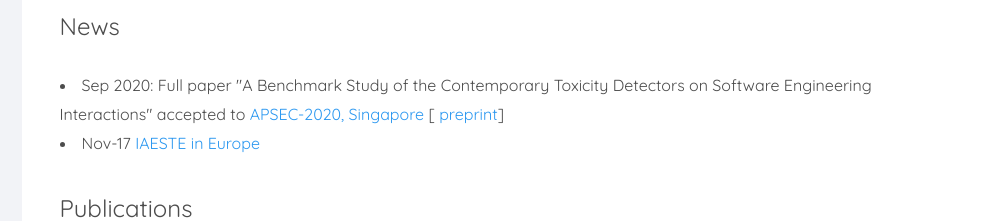
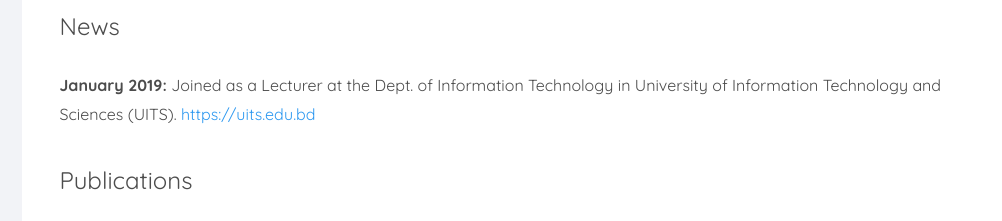
Before and after one commit to asmaulhusnabd/asmaulhusnabd.github.io, a plain HTML site: page index.html in a window 1280 px wide. Shown: the part 276-497 px from the top of the page, 278-1280 px from the left. Drawn offline with nearby package versions, Linux system fonts and the light colour scheme; a web font is replaced by a local one.

Commit message:
News and Publication Update

```diff
--- a/index.html
+++ b/index.html
@@ -142,12 +142,9 @@
 						</p>
 						<div class="colorlib-narrow-content">
 							<font size="3">
-								<li>Sep 2020: Full paper "A Benchmark Study of the Contemporary Toxicity Detectors on Software Engineering Interactions" accepted to
-								<a href="https://formal-analysis.com/apsec/2020/"> APSEC-2020, Singapore</a> [<a href="https://arxiv.org/abs/2009.09331"> preprint</a>] </li>
-
+								<strong>January 2019:</strong> Joined as a Lecturer at the Dept. of Information Technology in University of Information Technology and Sciences (UITS). <a href="https://uits.edu.bd">https://uits.edu.bd</a>
 							</font>
 							<font size="3">
-								<li>Nov-17 <a href="https://iaeste.org/news_items/bangladeshi-student-jaydeb-sarker-on-his-experience-in-germany"> IAESTE in Europe</a> </li>
 							</font>
 						</div>
 					</section>
@@ -164,7 +161,7 @@
 															[1].  <strong>Asmaul Husna</strong>, Habibur Rahman and Emrana Kabir Hashi, <a href="https://doi.org/10.1109/ICASERT.2019.8934507">"Statistical Approach for Classifying Sentiment Reviews by Reducing Dimension using Truncated Singular Value Decomposition"</a>, In: IEEE International Conference on Advances in Science, Engineering and Robotics Technology (ICASERT-2019).
 													</font>
 												</p>
-												< p style="text-align:justify">
+												<p style="text-align:justify">
 													<font size="4">
 															[2]. Habibur Rahman, Julia Rahman and <strong>Asmaul Husna</strong>, <a href="http://doi.org/10.1109/ECACE.2019.8679393"> "WALGES: Weighted Probability Based Scoring Approach for Solving Algebraic Word Problems using Semantic Parsing",</a> In: IEEE International Conference on Electrical, Computer and Communication Engineering (ECCE), 7-9 February, 2019.
 													</font>
```
